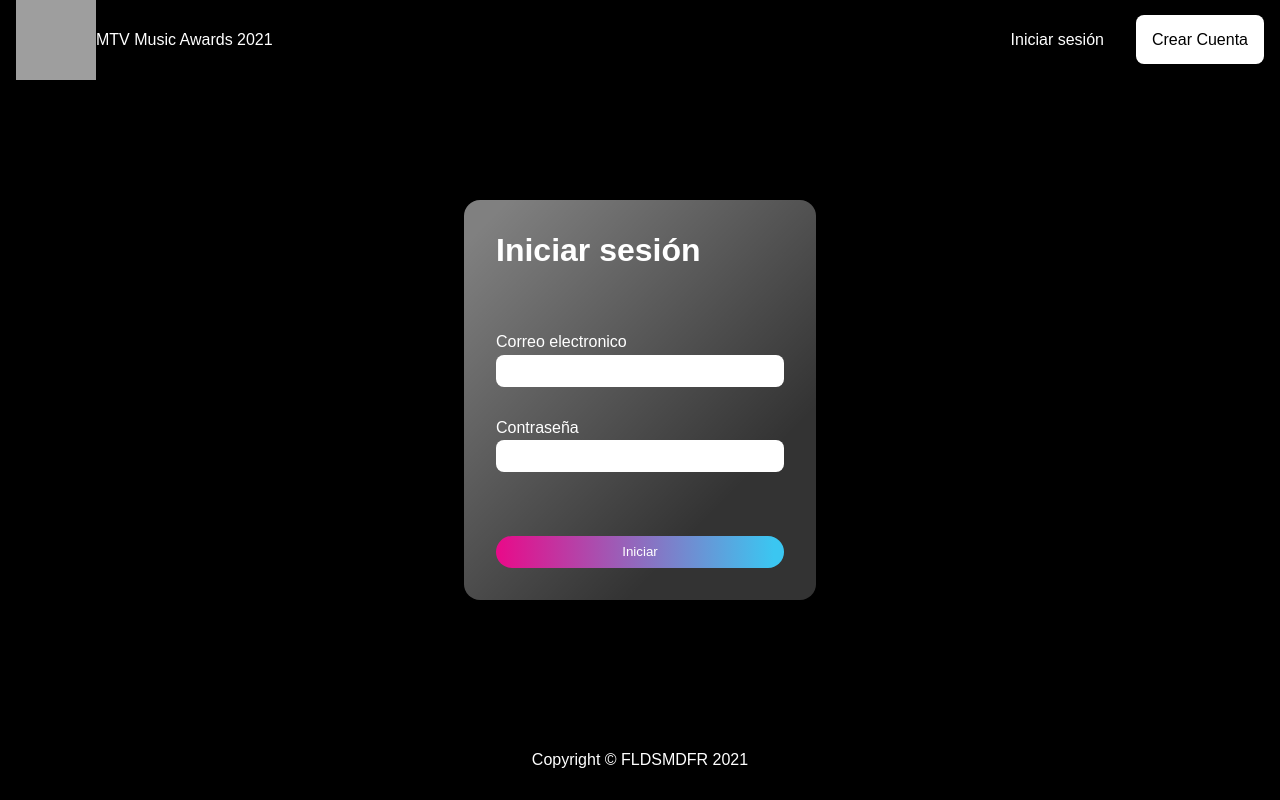
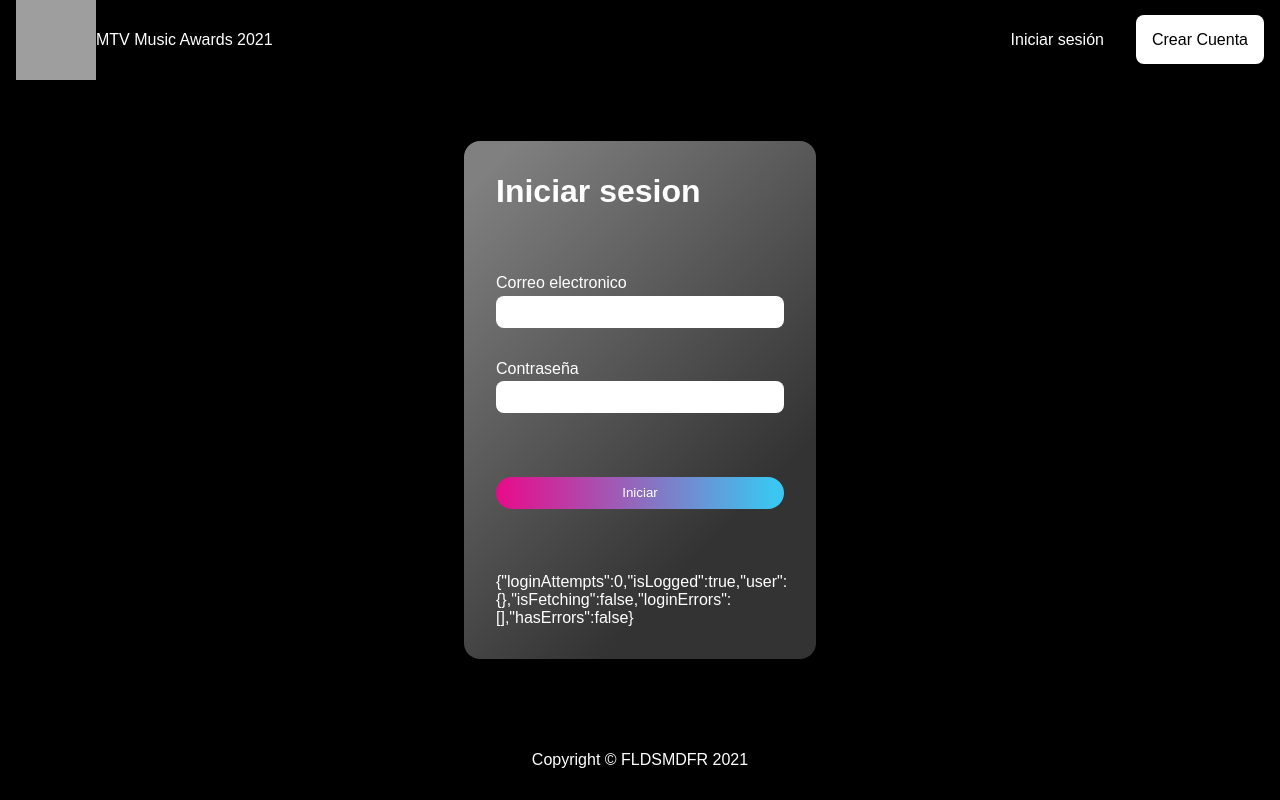
Before and after one commit to davidnolasco/mtv_award_frontend, a React (Create React App) app: page /users/login in a window 1280 px wide. Built offline with nearby package versions, Linux system fonts and the light colour scheme; grey boxes are pictures that could not be loaded.

Commit message:
De componente form a la pagina

```diff
--- a/src/components/Form/Form.js
+++ /dev/null
@@ -1,104 +0,0 @@
-import Input from "../Input/Input.js"
-import Button from "../Button/Button.js";
-import { Link } from "react-router-dom";
-import { useState } from "react";
-import "./Form.css";
-
-import { useSelector, useDispatch } from "react-redux";
-import { publicAxios } from "../../components/store/utilis/axios";
-
-//const getSecurity = ({ security }) => security;
-
-const Form = ({ title, tipeBoton, textBoton }) => {
-   const [correo, setCorreo] = useState(null);
-   const [password, setPassword] = useState(null);
-
-   const onChangeHandler = (e) => {
-      e.preventDefault();
-      e.stopPropagation();
-      if (e.target.name === "txtCorreo") {
-         setCorreo(e.target.value);
-         console.log(correo);
-      } else {
-         setPassword(e.target.value);
-         console.log(password)
-      }
-   }
-
-   //const security = useSelector(getSecurity);
-   const dispatch = useDispatch();
-   const onBotonClickHandler = (e) => {
-      e.preventDefault();
-      e.stopPropagation();
-      console.log("click");
-      dispatch(
-         {
-            type: "SEC_LOGIN_FETCH",
-            payload: null,
-         }
-      );
-
-      publicAxios.post(
-         '/api/users/login',
-         {
-            email: correo,
-            pswd: password,
-         }
-      )
-         .then(
-            (data) => {
-               console.log(data)
-               dispatch(
-                  {
-                     type: "SEC_LOGIN_SUCCESS",
-                     payload: data,
-                  }
-               );
-            }
-         )
-         .catch(
-            (err) => {
-               console.log(err);
-               dispatch(
-                  {
-                     type: "SEC_LOGIN_ERROR",
-                     payload: err,
-                  }
-               );
-            }
-         );
-   }
-
-
-   return (
-      <form className="form" >
-         <p className="form-tittle" >{title}</p>
-
-         <div className="form-inputs">
-            <Input
-               tipe="text"
-               label="Correo electronico"
-               name="txtCorreo"
-               onChange={onChangeHandler}
-            ></Input>
-
-            <Input
-               tipe="password"
-               label="Contraseña"
-               name="txtPassword"
-               onChange={ onChangeHandler}
-            ></Input>
-         </div>
-
-
-            <Button
-               text={textBoton}
-               onClick={onBotonClickHandler}
-            />
-
-
-      </form>
-   )
-}
-
-export default Form;
--- a/src/components/Pages/Login/Login.js
+++ b/src/components/Pages/Login/Login.js
@@ -1,23 +1,115 @@
+import { useState } from "react";
+
 import TopHeader from "../../TopHeader/TopHeader.js";
 import Footer from "../../Footer/Footer.js";
+import Input from "../../Input/Input";
+import Button from "../../Button/Button";
+
 import "./Login.css"
-import Form from "../../Form/Form.js";
+import "../../../styles/Form.css"
 
-const Login = () => (
-      <section className="login"  >
+import { useSelector, useDispatch } from "react-redux";
+import { publicAxios } from "../../store/utilis/axios.js";
+
+const getSecurity = ({ security }) => security;
+
+
+const Login = () => {
+    const [correo, setCorreo] = useState(null);
+    const [password, setPassword] = useState(null);
+
+    const onChangeHandler = (e) => {
+        e.preventDefault();
+        e.stopPropagation();
+        if (e.target.name === "txtCorreo") {
+            setCorreo(e.target.value);
+            console.log(correo);
+        } else {
+            setPassword(e.target.value);
+            console.log(password)
+        }
+    }
+
+    const security = useSelector(getSecurity);
+    const dispatch = useDispatch();
+    const onBotonClickHandler = (e) => {
+        e.preventDefault();
+        e.stopPropagation();
+        console.log("click");
+        dispatch(
+            {
+                type: "SEC_LOGIN_FETCH",
+                payload: null,
+            }
+        );
+
+        publicAxios.post(
+            '/api/users/login',
+            {
+                email: correo,
+                pswd: password,
+            }
+        )
+            .then(
+                (data) => {
+                    console.log(data)
+                    dispatch(
+                        {
+                            type: "SEC_LOGIN_SUCCESS",
+                            payload: data,
+                        }
+                    );
+                }
+            )
+            .catch(
+                (err) => {
+                    console.log(err);
+                    dispatch(
+                        {
+                            type: "SEC_LOGIN_ERROR",
+                            payload: err,
+                        }
+                    );
+                }
+            );
+    }
+    return (
+        <section className="login" >
             <TopHeader />
             <section className="login-form" >
-                  <Form title="Iniciar sesión"
-                        tipeBoton="submit"
-                        textBoton="Iniciar"
-                  >
-                  </Form>
-            </section>
+            <form className="form" >
+                <p className="form-tittle" >Iniciar sesion</p>
 
-            <Footer />
-      </section>
+                <div className="form-inputs">
+                    <Input
+                        tipe="text"
+                        label="Correo electronico"
+                        name="txtCorreo"
+                        onChange={onChangeHandler}
+                    ></Input>
+
+                    <Input
+                        tipe="password"
+                        label="Contraseña"
+                        name="txtPassword"
+                        onChange={onChangeHandler}
+                    ></Input>
+                </div>
 
 
-)
+                <Button
+                    text="Iniciar"
+                    onClick={onBotonClickHandler}
+                />
+                {JSON.stringify(security)}
+
+            </form>
+            </section>
+            <Footer />
+        </section>
+    )
+
+
+}
 
 export default Login;
```
Also changed, not shown: src/styles/Form.css (renamed from src/components/Form/Form.css).
